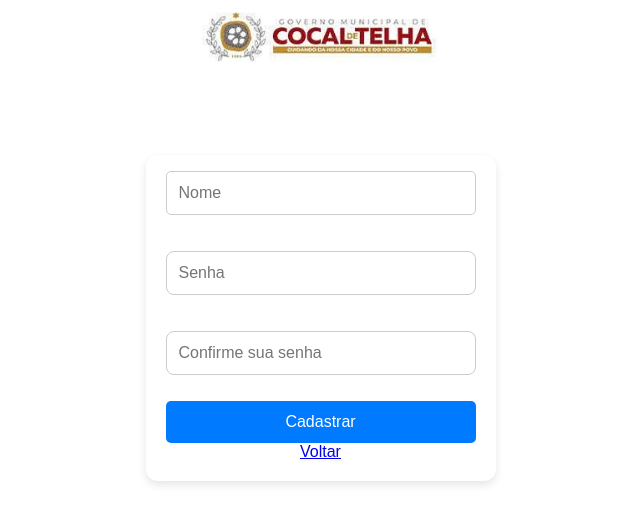
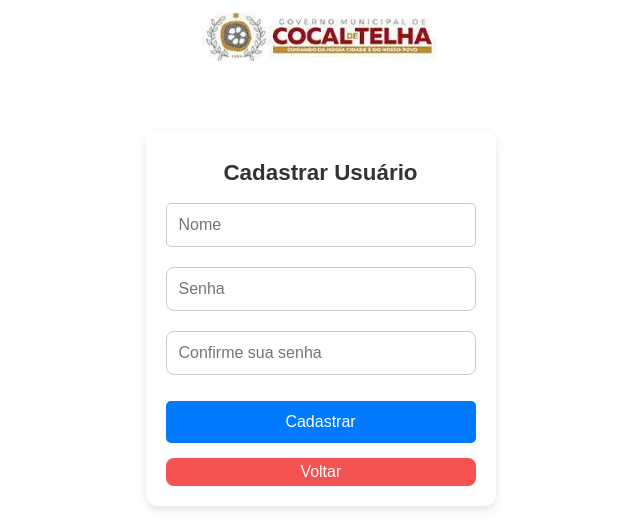
Before and after one commit to pablonordercode/front-checklist-veiculos, a React (Create React App) app: page /cadastrar in a window 1280 px wide. Shown: the top 524 px of the page, without its empty margins (321-961 px from the left). Built offline with nearby package versions, Linux system fonts and the light colour scheme.

Commit message:
Update index.js

```diff
--- a/src/pages/CadastrarUser/index.js
+++ b/src/pages/CadastrarUser/index.js
@@ -42,9 +42,14 @@
     <div className="container-01">
       <div className="contain-principal-cadastro">
         <div className="div-do-h2"><h2 className="cadastrar-usuario">Cadastrar Usuário</h2></div>
+        <div className="msg-usuario">
         {error && <p className="error-message-cad">{error}</p>}
         {success && <p className="success-message-cad">{success}</p>}
+        </div>
+
         <form onSubmit={handleSubmit}>
+
+          <div className="inputs-cad">
             <input
               type="text"
               placeholder="Nome"
@@ -52,6 +57,7 @@
               onChange={(e) => setNome(e.target.value)}
               required
             />
+
             <input
               type="password"
               placeholder="Senha"
@@ -59,6 +65,7 @@
               onChange={(e) => setPassword(e.target.value)}
               required
             />
+
             <input
               type="password"
               placeholder="Confirme sua senha"
@@ -66,11 +73,18 @@
               onChange={(e) => setConfirmPassword(e.target.value)}
               required
             />
+          </div>
+
+
+
           <button className="botao-cadastrar-user" type="submit">Cadastrar</button>
         </form>
-      <a href="/" className="botao-voltar-home">
+        <div className="voltar">
+        <a href="/" >
           Voltar
         </a>
+        </div>
+
       </div>
     </div>
   );
```
Lines whose indentation alone changed are shown as unchanged.
